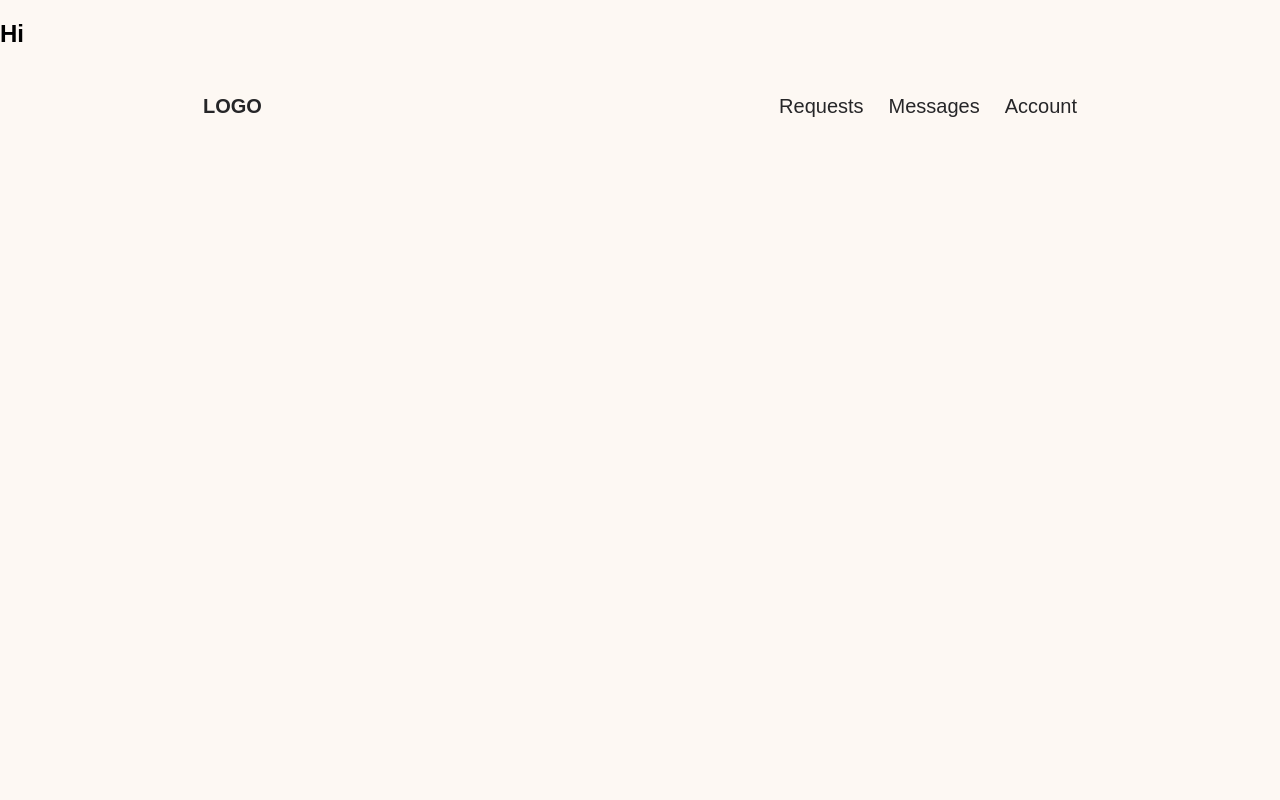
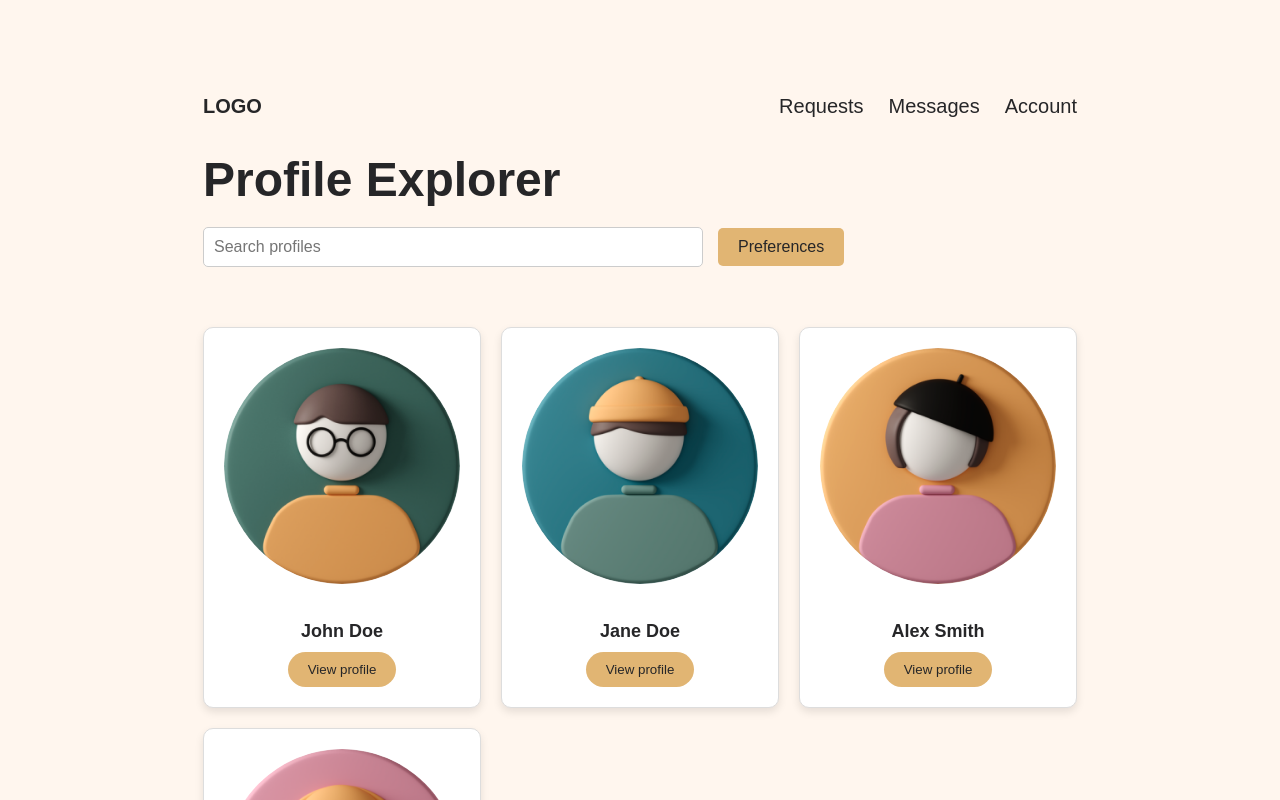
Before and after one commit to mary-gabin-mo/Roommate-Finder, a React (Create React App) app in the folder client/roommate-finder/: page /Home in a window 1280 px wide. Shown: the top 800 px of the page. Built offline with nearby package versions, Linux system fonts and the light colour scheme; a web font is replaced by a local one.

Commit message:
created and styled home page

```diff
--- a/client/roommate-finder/src/home/Home.css
+++ b/client/roommate-finder/src/home/Home.css
@@ -0,0 +1,133 @@
+.profile-explorer {
+    background-color: #fff6ee;
+    display: flex;
+    flex-direction: column;
+    align-items: flex-start;
+    padding: 120px 203px 75px;
+}
+
+.container {
+    max-width: 1440px;
+    width: 100%;
+    display: flex;
+    flex-direction: column;
+    align-items: flex-start;
+}
+
+.title {
+    font-size: 48px;
+    font-weight: 700;
+    color: #262628;
+    margin-bottom: 20px;
+    text-align: left;
+}
+
+.search-form {
+    display: flex;
+    align-items: center;
+    gap: 15px;
+    margin-bottom: 40px;
+    width: 100%;
+}
+
+.search-input {
+    flex: 1;
+    max-width: 500px;
+    height: 40px;
+    padding: 5px 10px;
+    font-size: 16px;
+    border: 1px solid #ccc;
+    border-radius: 5px;
+}
+
+.preferences-button {
+    padding: 10px 20px;
+    font-size: 16px;
+    background-color: #e1b573;
+    border: none;
+    border-radius: 5px;
+    color: #262628;
+    cursor: pointer;
+    transition: background-color 0.3s ease;
+}
+
+.preferences-button:hover {
+    background-color: #d1a568;
+}
+
+.profile-grid {
+    display: grid;
+    grid-template-columns: repeat(auto-fit, minmax(250px, 1fr));
+    gap: 20px;
+    width: 100%;
+    margin-top: 20px;
+    justify-items: center;
+}
+
+.profile-card {
+    background-color: #ffffff;
+    border: 1px solid #ddd;
+    border-radius: 10px;
+    max-width: 300px;
+    text-align: center;
+    padding: 20px;
+    box-shadow: 0px 4px 8px rgba(0, 0, 0, 0.1);
+    transition: transform 0.2s ease, box-shadow 0.2s ease;
+}
+
+.profile-card:hover {
+    transform: translateY(-5px);
+    box-shadow: 0px 6px 12px rgba(0, 0, 0, 0.15);
+}
+
+.profile-image {
+    width: 100%;
+    height: auto;
+    border-radius: 50%;
+    margin-bottom: 15px;
+}
+
+.profile-name {
+    font-size: 18px;
+    font-weight: 600;
+    color: #262628;
+    margin-bottom: 10px;
+}
+
+.view-profile-button {
+    background-color: #e1b573;
+    border: none;
+    border-radius: 20px;
+    padding: 10px 20px;
+    color: #262628;
+    font-weight: 500;
+    cursor: pointer;
+    transition: background-color 0.3s ease;
+}
+
+.view-profile-button:hover {
+    background-color: #d1a568;
+}
+
+@media (max-width: 768px) {
+    .profile-explorer {
+        padding: 100px 20px 50px;
+    }
+
+    .title {
+        font-size: 32px;
+    }
+
+    .search-input {
+        width: 100%;
+    }
+
+    .profile-grid {
+        grid-template-columns: repeat(2, minmax(150px, 1fr));
+        gap: 15px;
+    }
+
+    .profile-card {
+        max-width: 100%;
+    }
+}
--- a/client/roommate-finder/src/home/Home.js
+++ b/client/roommate-finder/src/home/Home.js
@@ -1,11 +1,115 @@
 import './Home.css';
+import glasses from '../images/glassespfp.png';
+import green from '../images/greenpfp.png';
+import hat from '../images/hatpfp.png';
+import blonde from '../images/blondepfp.png';
+import React, { useState } from 'react';
 
-function Home() {
-    return (
-        <div>
-            <h2>Hi</h2>
+const ProfileCard = ({ imageSrc, name }) => (
+  <article className="profile-card">
+    <img src={imageSrc} alt={`Profile picture of ${name}`} className="profile-image" />
+    <h3 className="profile-name">{name}</h3>
+    <button className="view-profile-button">View profile</button>
+  </article>
+);
+
+const Home = () => {
+
+    const [searchQuery, setSearchQuery] = useState('');
+    const handleSearchSubmit = (e) => {
+      e.preventDefault(); // prevent page reload
+      console.log(`Searching for: ${searchQuery}`);
+      // add search logic here
+    }
+
+    const [showDropdown, setShowDropdown] = useState(false);
+    const [filters, setFilters] = useState([]);
+
+    const toggleDropdown = () => {
+      setShowDropdown(!showDropdown);
+    };
+
+    const handleFilterChange = (filter) => {
+        if (filters.includes(filter)) {
+          setFilters(filters.filter((item) => item !== filter));
+        } else {
+          setFilters([...filters, filter]);
+        }
+      };
+
+    const profiles = [
+        {id: 1, name: "John Doe", imageSrc: glasses,},
+        {id: 2, name: "Jane Doe", imageSrc: green,},
+        {id: 3, name: "Alex Smith", imageSrc: hat,},
+        {id: 4, name: "Emily Davis", imageSrc: blonde,},
+    ];
+
+    const ProfileCard = ({ name, imageSrc }) => (
+        <div className="profile-card">
+          <img src={imageSrc} alt={name} className="profile-image" />
+          <h3 className="profile-name">{name}</h3>
+          <button className="view-profile-button">View profile</button>
         </div>
-    );
-  }
+      );
 
-  export default Home;
+  return (
+    <main className="profile-explorer">
+      <div className="container">
+        <h1 className="title">Profile Explorer</h1>
+        <form className="search-form" onSubmit={handleSearchSubmit}>
+          <input
+            type="search"
+            id="searchInput"
+            className="search-input"
+            placeholder="Search profiles"
+            /*onChange={(e) => setSearchQuery(e.target.value)}*/ // update search query
+          />
+          <div className="dropdown">
+            <button
+              type="button"
+              className="preferences-button"
+              onClick={toggleDropdown}
+            >
+              Preferences
+            </button>
+            {showDropdown && (
+              <div className="dropdown-menu">
+                <label>
+                  <input
+                    type="checkbox"
+                    value="Cleanliness"
+                    onChange={() => handleFilterChange("Cleanliness")}
+                  />
+                  Cleanliness
+                </label>
+                <label>
+                  <input
+                    type="checkbox"
+                    value="Noise Tolerance"
+                    onChange={() => handleFilterChange("Noise Tolerance")}
+                  />
+                  Noise Tolerance
+                </label>
+                <label>
+                  <input
+                    type="checkbox"
+                    value="Social Habits"
+                    onChange={() => handleFilterChange("Social Habits")}
+                  />
+                  Social Habits
+                </label>
+              </div>
+            )}
+          </div>
+        </form>
+        <section className="profile-grid">
+        {profiles.map((profile) => (
+          <ProfileCard key={profile.id} name={profile.name} imageSrc={profile.imageSrc} />
+        ))}
+      </section>
+      </div>
+    </main>
+  );
+};
+
+export default Home;
```
